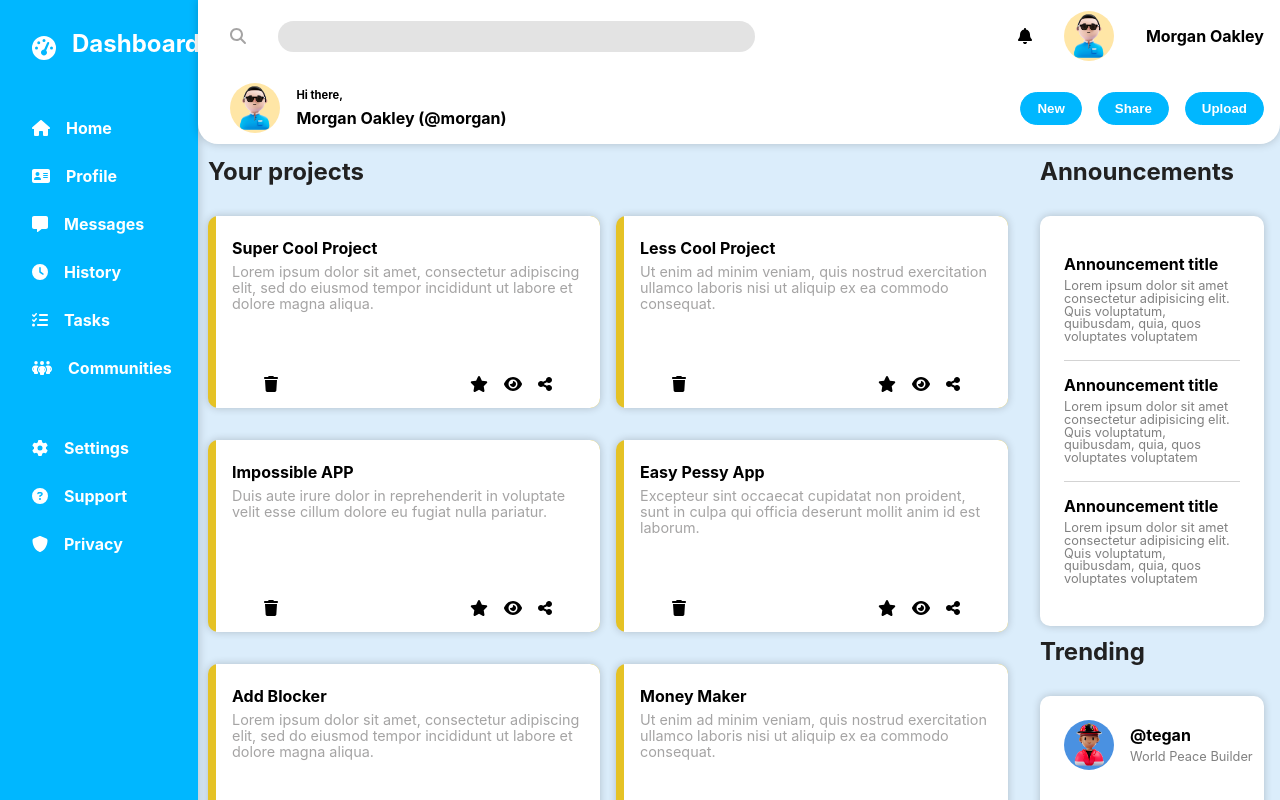
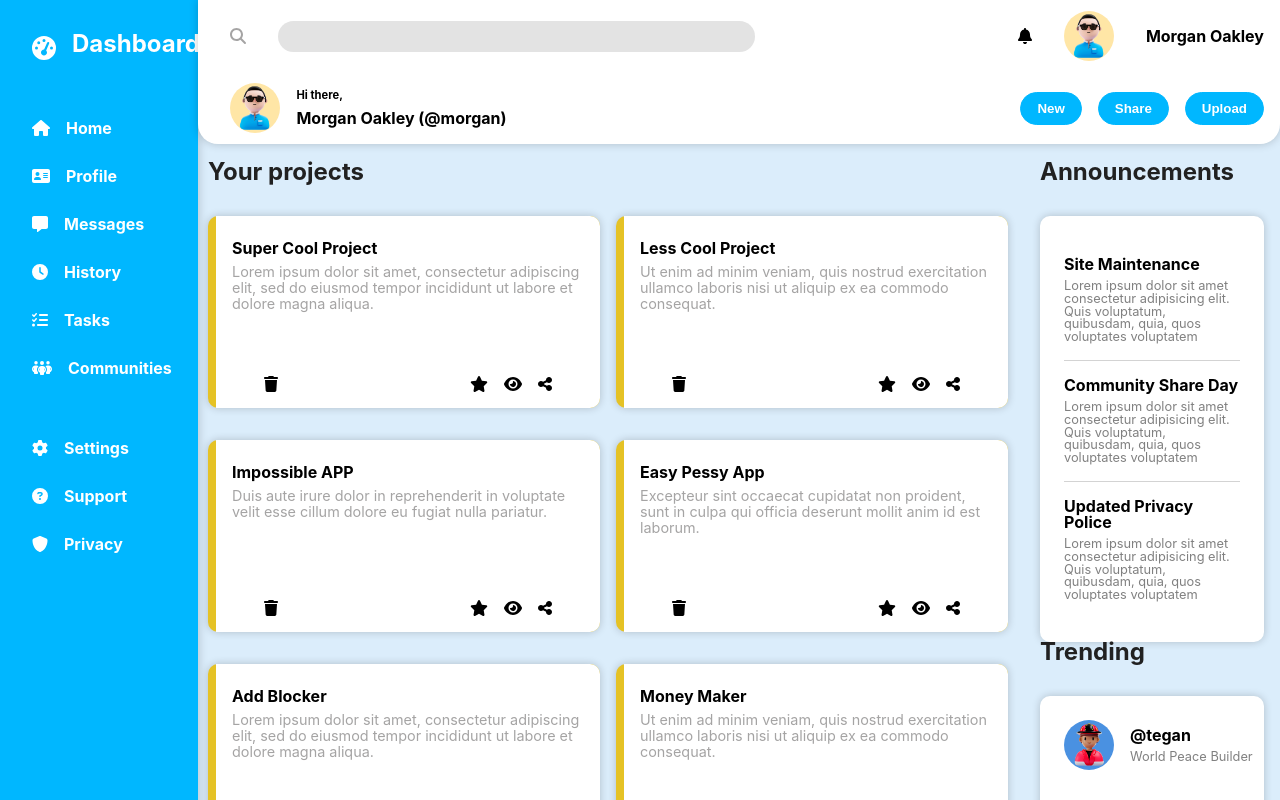
Before and after one commit to nicoriera/test-12p5-frontend, a React (Create React App) app: page / in a window 1280 px wide. Shown: the top 800 px of the page. Built offline with nearby package versions, Linux system fonts and the light colour scheme.

Commit message:
update title annoucements

```diff
--- a/src/components/Announcement/Announcement.js
+++ b/src/components/Announcement/Announcement.js
@@ -6,21 +6,21 @@ const Announcement = () => {
       <h1>Announcements</h1>
       <div className="announcements">
         <div className="announcement">
-          <h2>Announcement title</h2>
+          <h2>Site Maintenance</h2>
           <p>
             Lorem ipsum dolor sit amet consectetur adipisicing elit. Quis
             voluptatum, quibusdam, quia, quos voluptates voluptatem
           </p>
         </div>
         <div className="announcement">
-          <h2>Announcement title</h2>
+          <h2>Community Share Day</h2>
           <p>
             Lorem ipsum dolor sit amet consectetur adipisicing elit. Quis
             voluptatum, quibusdam, quia, quos voluptates voluptatem
           </p>
         </div>
         <div className="announcement">
-          <h2>Announcement title</h2>
+          <h2>Updated Privacy Police</h2>
           <p>
             Lorem ipsum dolor sit amet consectetur adipisicing elit. Quis
             voluptatum, quibusdam, quia, quos voluptates voluptatem
```
